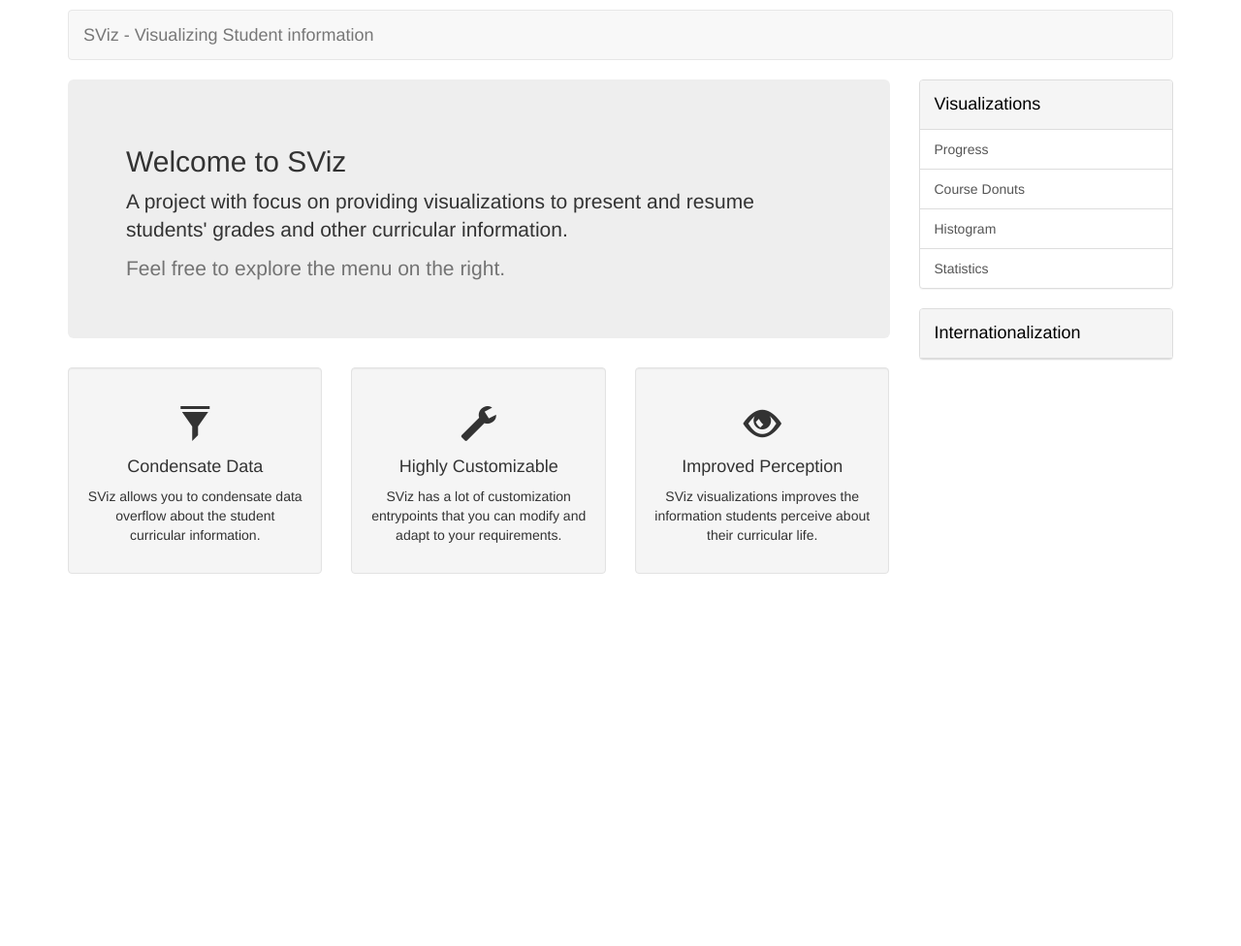
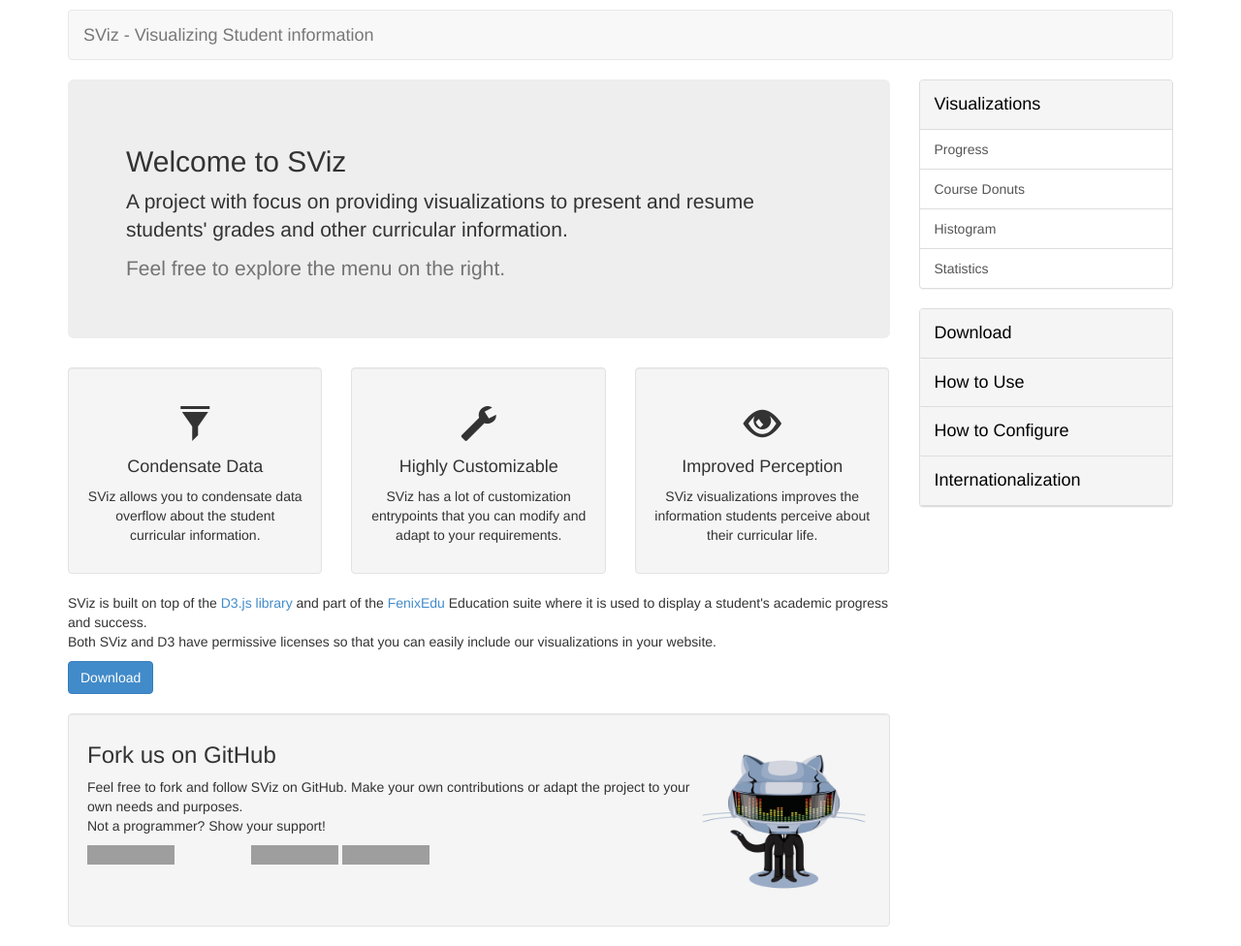
Before and after one commit to FenixEdu/sviz, a Jekyll site: the page built from index.md, in a window 1280 px wide. Shown: the whole page at 97% size. Built offline with Jekyll 4.4.1, drawn with Linux system fonts in a browser that asks for light colours; Markdown is read by kramdown in place of the engine named in the settings; a script that is not in the unit is left out; before the commit the page ends 900 px from its top, so only the background shows below that; grey boxes are pictures that could not be loaded.

Commit message:
Page updated. still needs a review.

```diff
--- a/_layouts/default.html
+++ b/_layouts/default.html
@@ -37,7 +37,7 @@
               <span class="icon-bar"></span>
               <span class="icon-bar"></span>
             </button>
-            <a class="navbar-brand" href="{{site.baseurl}}">{{ site.name }} - Visualizing Student information </a>
+            <a class="navbar-brand" href="{{site.baseurl}}/">{{ site.name }} - Visualizing Student information </a>
           </div>
         </nav>
       </div>
@@ -57,7 +57,10 @@
         </div>
 
         <div class="panel panel-default">
-          <div class="panel-heading"><a href="{{site.baseurl}}/internationalization"><h4 style="margin: 5px 0px">Internationalization</h4></a></div>
+          <div class="panel-heading"><a href="{{site.baseurl}}/pages/download.html"><h4 style="margin: 5px 0px">Download</h4></a></div>
+          <div class="panel-heading"><a href="{{site.baseurl}}/pages/howtouse.html"><h4 style="margin: 5px 0px">How to Use</h4></a></div>
+          <div class="panel-heading"><a href="{{site.baseurl}}/pages/howtoconfigure.html"><h4 style="margin: 5px 0px">How to Configure</h4></a></div>
+          <div class="panel-heading"><a href="{{site.baseurl}}/pages/internationalization.html"><h4 style="margin: 5px 0px">Internationalization</h4></a></div>
         </div>
 
       </div>
--- a/index.md
+++ b/index.md
@@ -33,3 +33,17 @@ title: FenixEdu™ SViz - Visualizing student information
 		</div>
 	</div>
 </div>
+<div style="margin-bottom: 20px">
+	<p>SViz is built on top of the <a href="http://d3js.org/">D3.js library</a> and part of the <a href="http://fenixedu.org/">FenixEdu</a> Education suite where it is used to display a student's academic progress and success.<br/>
+	Both SViz and D3 have permissive licenses so that you can easily include our visualizations in your website.</p>
+	<button type="button" class="btn btn-primary" onclick="location.href='{{site.baseurl}}/pages/download.html'">Download</button>
+</div>
+<div class="well clearfix">
+	<img src="imgs/daftpunktocat-thomas.gif" alt="GitHub Cat" width="180px" class="pull-right">
+	<h3 style="margin-top: 10px">Fork us on GitHub</h3>
+	<p>Feel free to fork and follow SViz on GitHub. Make your own contributions or adapt the project to your own needs and purposes.<br/>
+	Not a programmer? Show your support!</p>
+	<iframe src="http://ghbtns.com/github-btn.html?user=FenixEdu&repo=sviz&type=follow&count=true" allowtransparency="true" frameborder="0" scrolling="0" width="165" height="20"></iframe>
+	<iframe src="http://ghbtns.com/github-btn.html?user=FenixEdu&repo=sviz&type=watch&count=true" allowtransparency="true" frameborder="0" scrolling="0" width="90" height="20"></iframe>
+	<iframe src="http://ghbtns.com/github-btn.html?user=FenixEdu&repo=sviz&type=fork&count=true" allowtransparency="true" frameborder="0" scrolling="0" width="90" height="20"></iframe>
+</div>
```
Also changed, not shown: pages/download.md (added, +10 -0 lines), pages/howtoconfigure.md (added, +34 -0 lines), pages/howtouse.md (added, +22 -0 lines), imgs/daftpunktocat-thomas.gif (added), pages/internationalization.md (renamed from internationalization/index.md).
